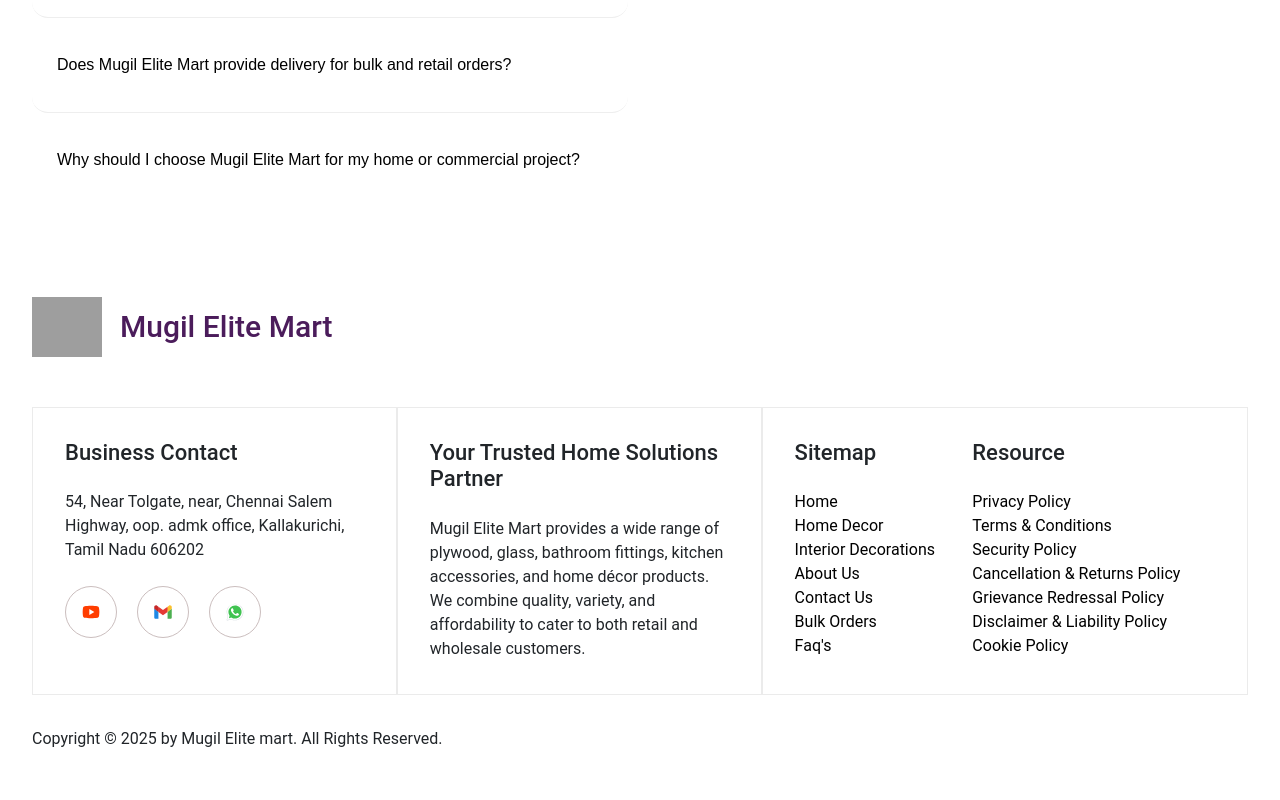
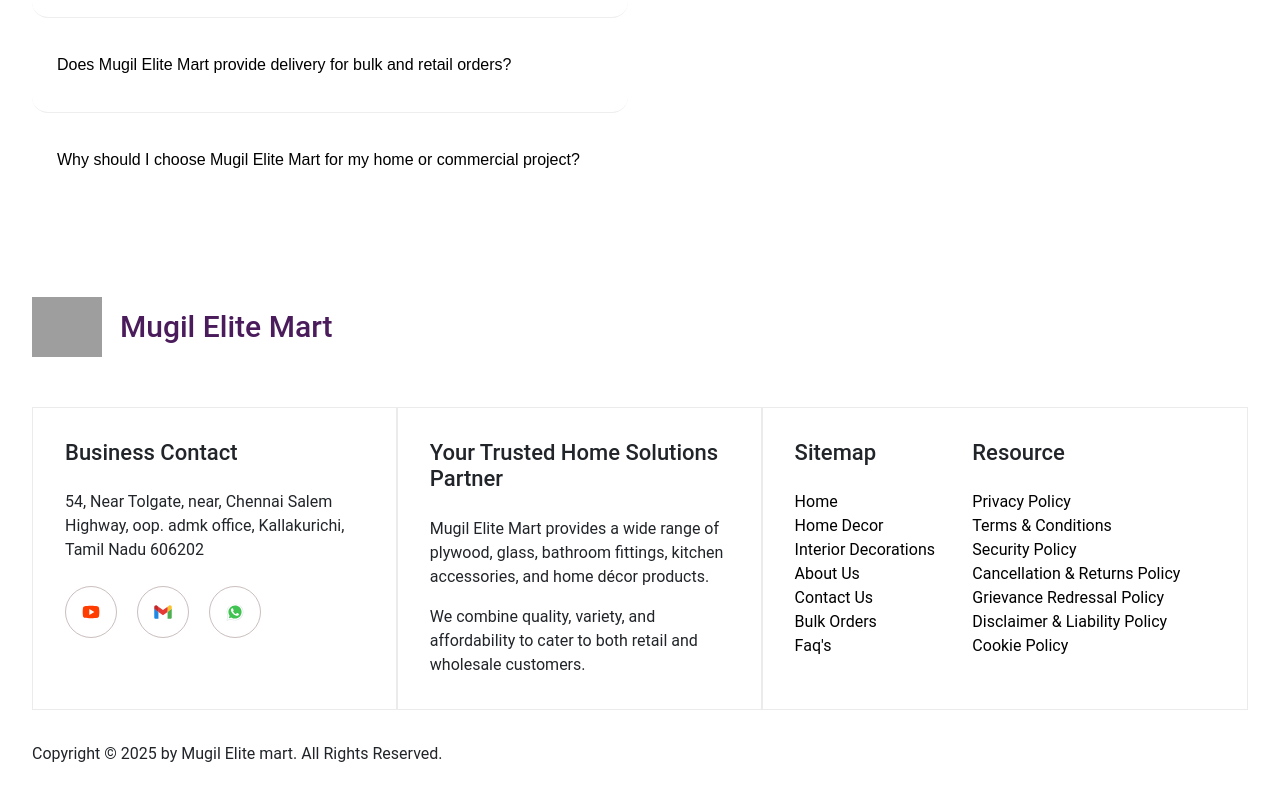
Before and after one commit to im-nantha/mugil-elite-mart, a React (Vite) app: page /mugil-elite-mart/faqs in a window 1280 px wide. Shown: the part 1066-1866 px from the top of the page. Built offline with nearby package versions, Linux system fonts and the light colour scheme; grey boxes are pictures that could not be loaded.

Commit message:
latest changes

```diff
--- a/src/components/Footer/Footer.jsx
+++ b/src/components/Footer/Footer.jsx
@@ -56,8 +56,8 @@
           </div>
           <div className="footer-body-link-container">
             <h5 className="card-title pb-4">Your Trusted Home Solutions Partner</h5>
-            <p className="card-text">Mugil Elite Mart provides a wide range of plywood, glass, bathroom fittings, kitchen accessories, and home décor products.
-              We combine quality, variety, and affordability to cater to both retail and wholesale customers.</p>
+            <p className="card-text pb-3">Mugil Elite Mart provides a wide range of plywood, glass, bathroom fittings, kitchen accessories, and home décor products.</p>
+            <p>We combine quality, variety, and affordability to cater to both retail and wholesale customers.</p>
           </div>
           <div className="footer-body-link-container">
             <div className="footer-body-sub">
--- a/src/components/Gallery/Gallery.jsx
+++ b/src/components/Gallery/Gallery.jsx
@@ -6,11 +6,11 @@
 import gallery2 from "../../assets/images/gallery/2.jpg";
 import gallery3 from "../../assets/images/gallery/3.jpg";
 import gallery4 from "../../assets/images/gallery/4.jpg";
-import gallery5 from "../../assets/images/gallery/5.jpg";
+import gallery5 from "../../assets/images/gallery/9.webp";
 import gallery6 from "../../assets/images/gallery/6.jpg";
 import gallery7 from "../../assets/images/gallery/7.jpg";
 import gallery8 from "../../assets/images/gallery/8.jpg";
-import gallery9 from "../../assets/images/gallery/9.webp";
+import gallery9 from "../../assets/images/gallery/5.jpg";
 import gallery10 from "../../assets/images/gallery/10.jpg";
 
 const Gallery = () => {
--- a/src/components/PartnersCarousel/PartnersCarousel.scss
+++ b/src/components/PartnersCarousel/PartnersCarousel.scss
@@ -44,7 +44,7 @@
 
     // ✅ Add delay only for the second row
     &:nth-of-type(2) .logos-track {
-      animation-delay: 8s; // adjust this value (e.g., 5s, 10s)
+      animation-delay: 3s; // adjust this value (e.g., 5s, 10s)
     }
   }
 
--- a/src/components/Search/Search.jsx
+++ b/src/components/Search/Search.jsx
@@ -73,7 +73,7 @@
 
   const handleSelect = (product) => {
     const id = product.name.toLowerCase().replace(/\s+/g, "-"); // kebab-case
-    navigate(`/mugil-elite-mart/${product.page}#${id}`);
+    navigate(`/${product.page}#${id}`);
     setKeyword("");
     setFiltered(products);
     setIsOpen(false);
--- a/src/components/WorkProcess/WorkProcess.jsx
+++ b/src/components/WorkProcess/WorkProcess.jsx
@@ -22,7 +22,6 @@
 function WorkProcess() {
   return (
     <section className="work-process">
-      <p className="work-process__subtitle">( Discover Work Process )</p>
       <h2 className="work-process__title">How we works</h2>
 
       <div className="work-process__cards">
```
Also changed, not shown: src/assets/images/gallery/4.jpg.
